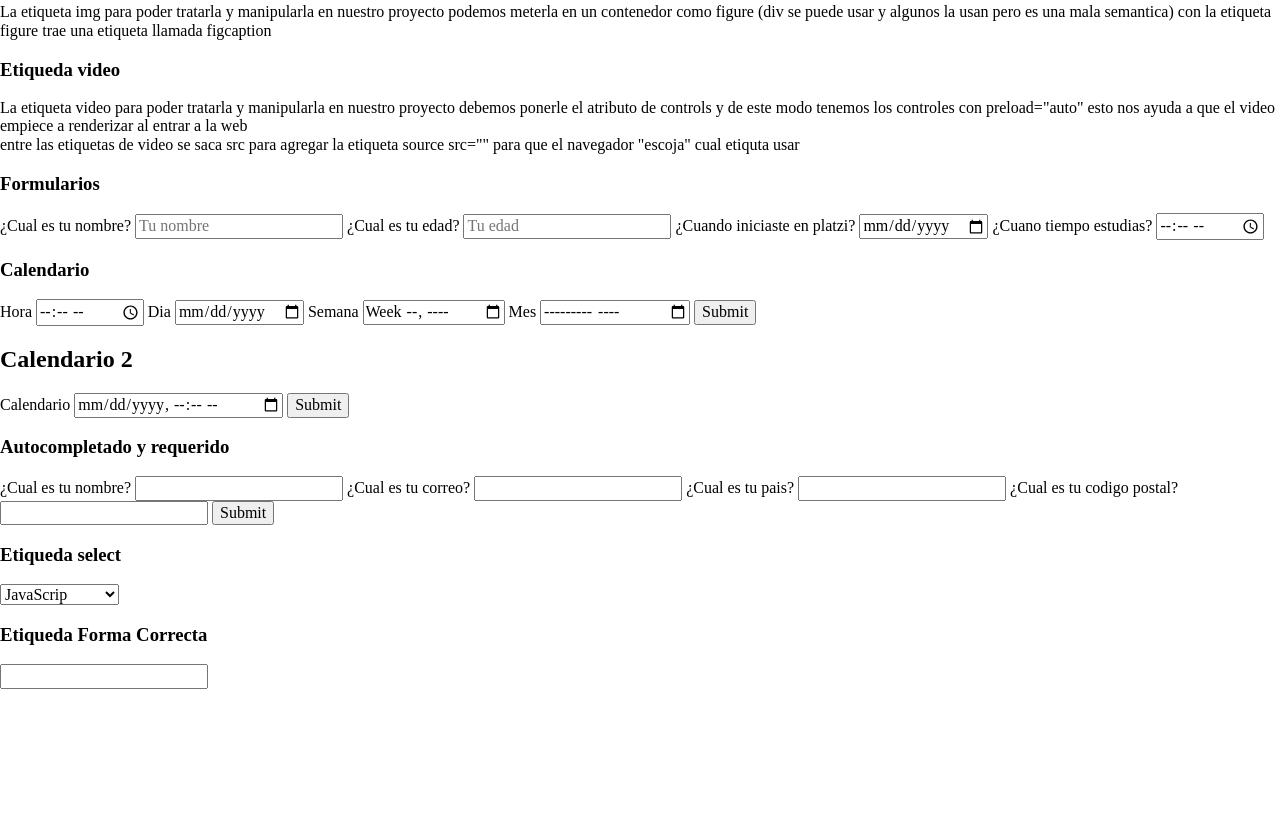
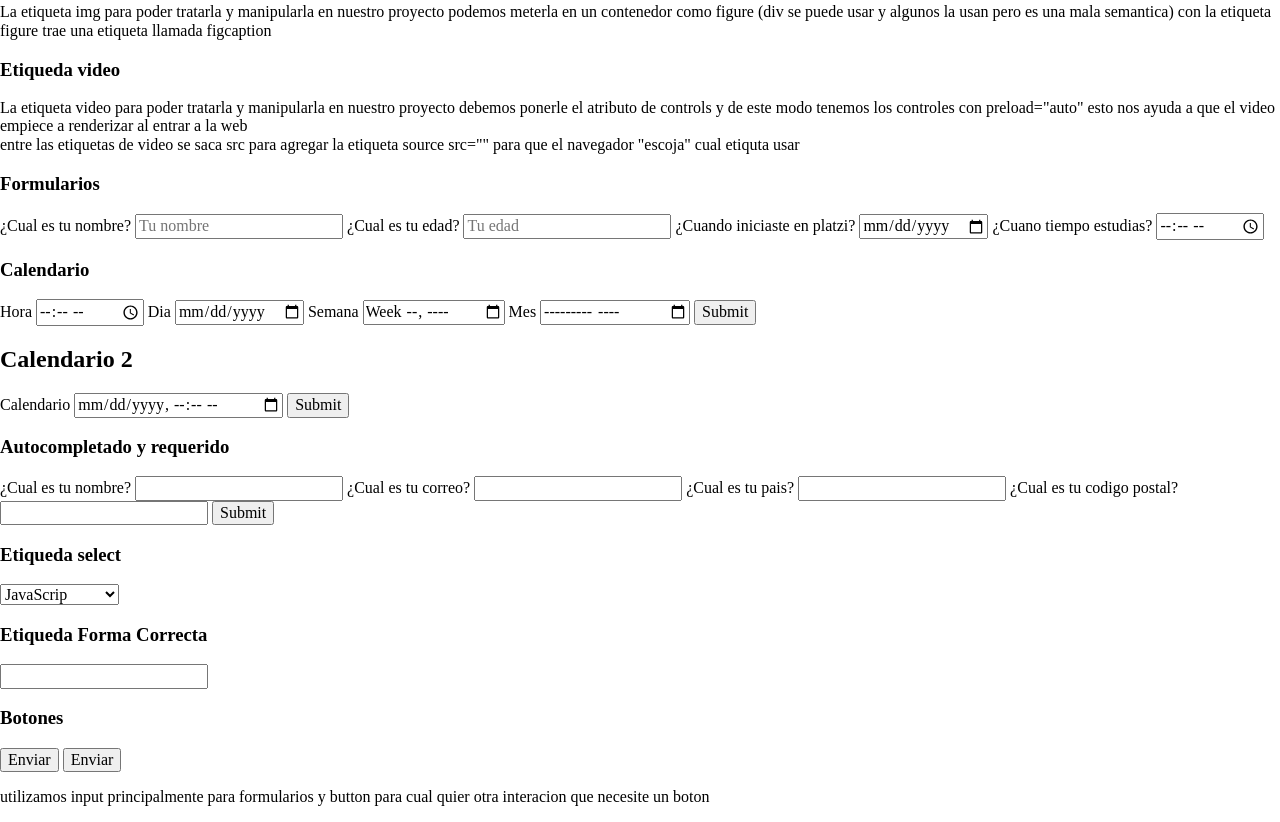
Before and after one commit to ospinajuanp/DefinitivoHTMLCSSPlatzi, a website: page index.html in a window 1280 px wide. Shown: the part 1934-2756 px from the top of the page. Before the commit the page ends 2623 px from the top, so only its background shows below. Drawn offline with nearby package versions, Linux system fonts and the light colour scheme.

Commit message:
diferente uso entre button y input submit

```diff
--- a/index.html
+++ b/index.html
@@ -284,7 +284,16 @@
                     </datalist>
                 </div>
             </div>
-
+            <div class="clase__contenido">
+                <div>
+                    <h3>Botones</h3>
+                </div>
+                <div>
+                    <input type="submit" value="Enviar">
+                    <button type="submit">Enviar</button>
+                    <p>utilizamos input principalmente para formularios y button para cual quier otra interacion que necesite un boton</p>
+                </div>
+            </div>
 
         </div>
     </main>
```
